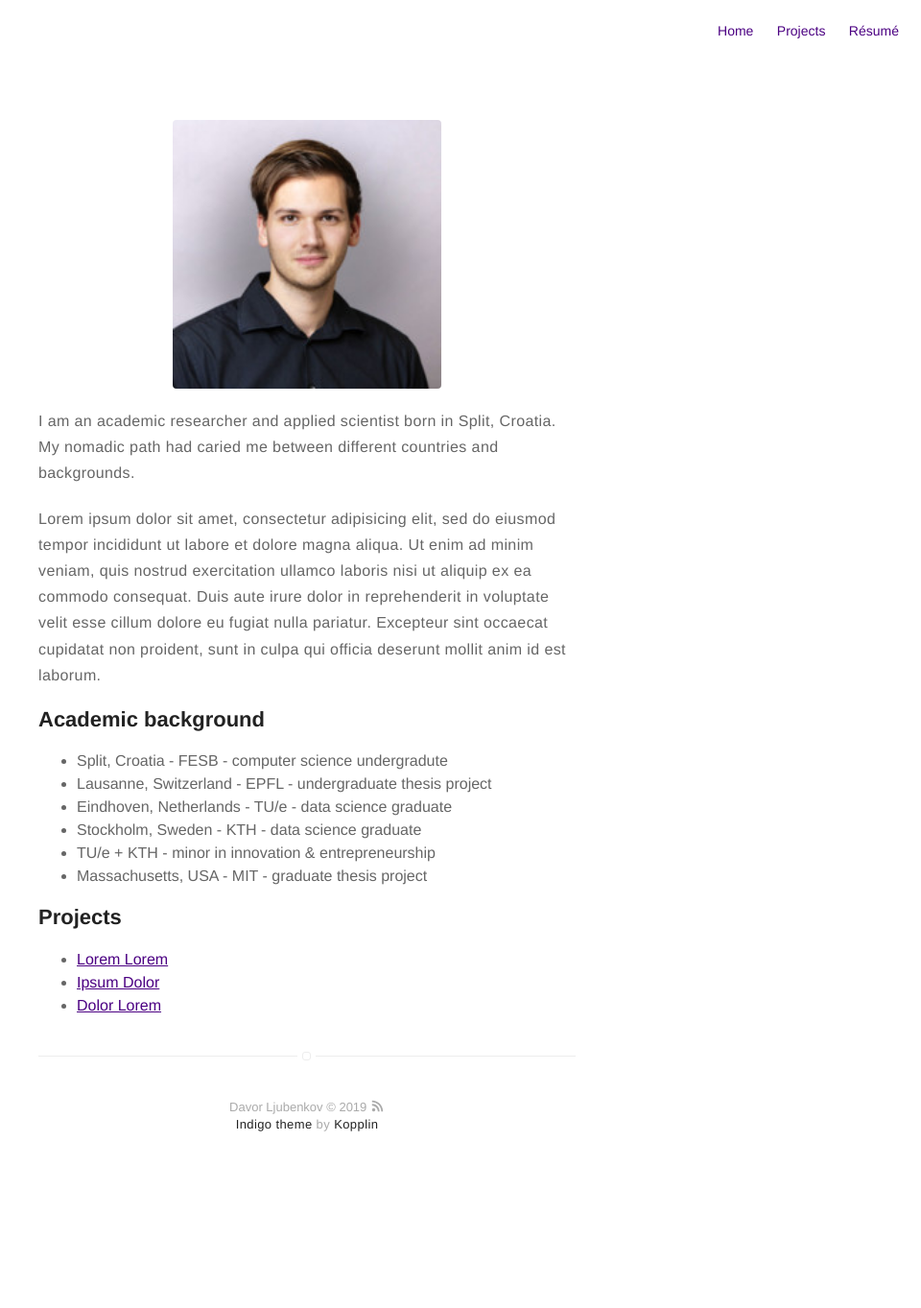
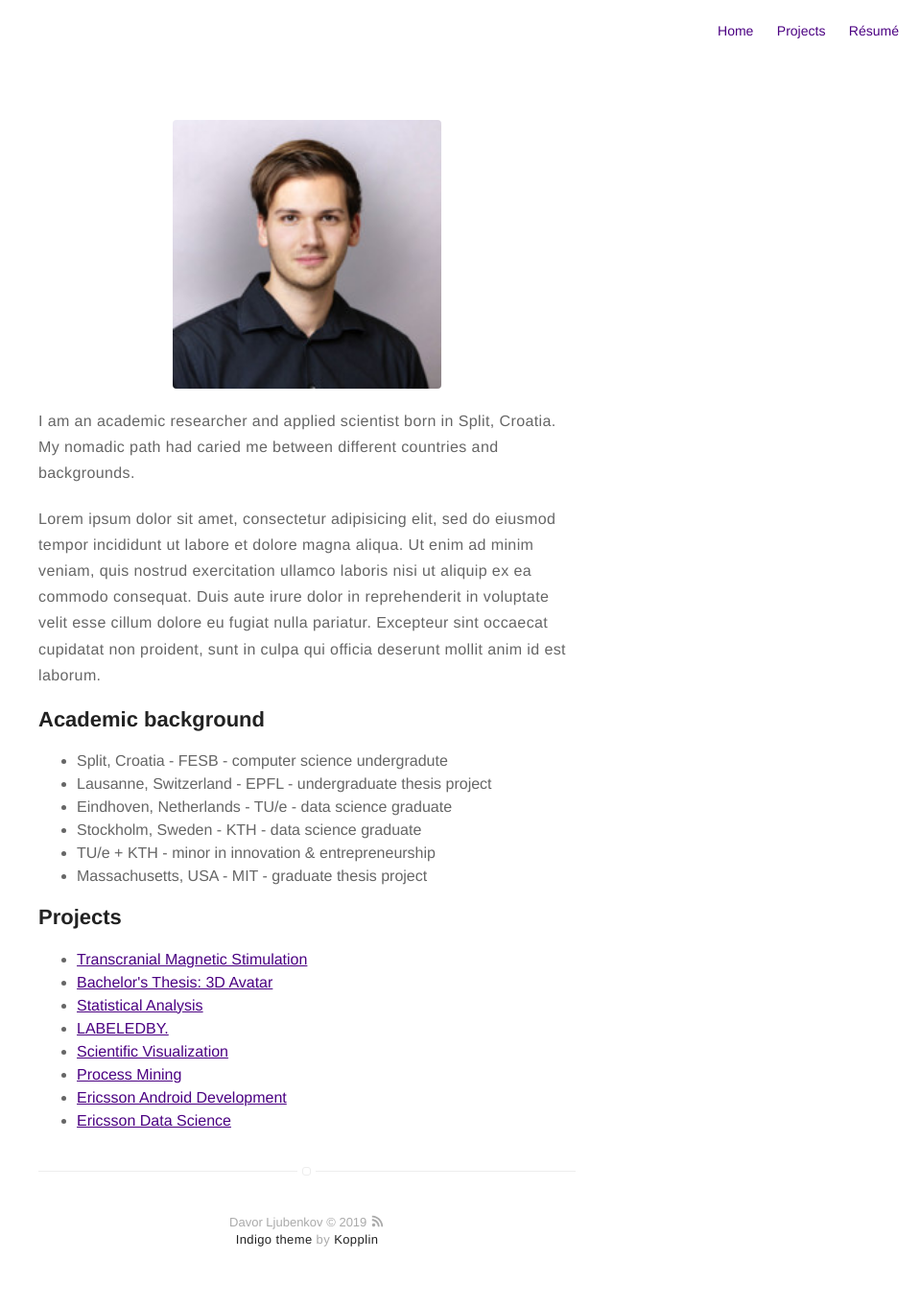
Before and after one commit to dljubenk/dljubenk.github.io, a Jekyll site: the page built from about.md, in a window 1280 px wide. Shown: the whole page at 96% size, without its empty margins (320-1280 px from the left). Built offline with Jekyll 4.4.1, drawn with Linux system fonts in a browser that asks for light colours; before the commit the page ends 1243 px from its top, so only the background shows below that.

Commit message:
Update about.md

```diff
--- a/about.md
+++ b/about.md
@@ -27,7 +27,12 @@ proident, sunt in culpa qui officia deserunt mollit anim id est laborum.</p>
 <h2>Projects</h2>
 
 <ul>
-	<li><a href="https://github.com/">Lorem Lorem</a></li>
-	<li><a href="https://github.com/">Ipsum Dolor</a></li>
-	<li><a href="https://github.com/">Dolor Lorem</a></li>
+	<li><a href="http://www.lahen.org/">Transcranial Magnetic Stimulation</a></li>
+	<li><a href="https://iig.epfl.ch/page-56808-en-html/">Bachelor's Thesis: 3D Avatar</a></li>
+	<li><a href="https://je.epfl.ch/">Statistical Analysis</a></li>
+	<li><a href="https://www.tuecontest.nl/">LABELEDBY.</a></li>
+	<li><a href="https://indico.cern.ch/event/377001/registrations/participants">Scientific Visualization</a></li>
+	<li><a href="">Process Mining</a></li>
+	<li><a href="http://marjan.fesb.hr/SoftCOM/2016/files/apk/final_program_2016.pdf">Ericsson Android Development</a></li>
+	<li><a href="">Ericsson Data Science</a></li>
 </ul>
```
